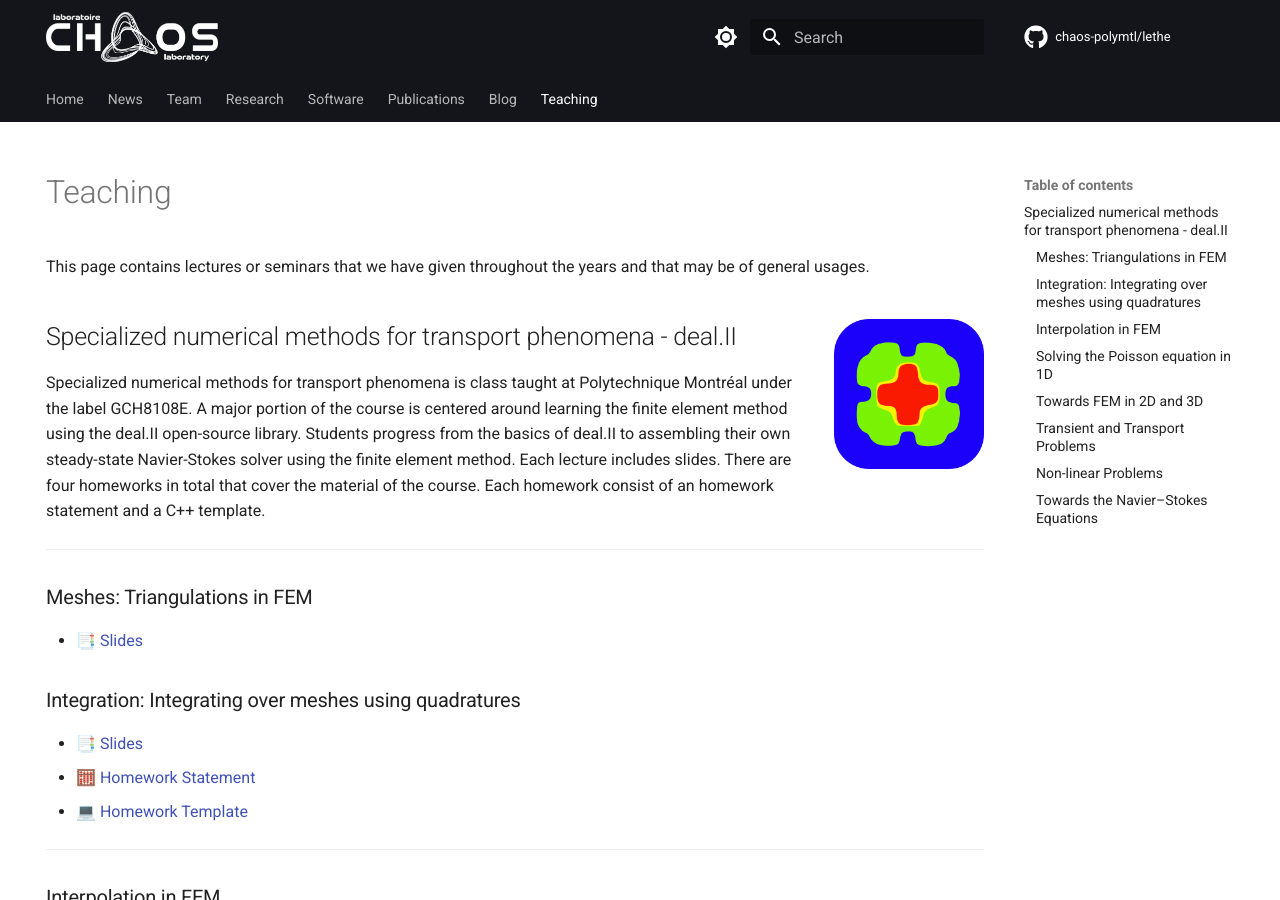
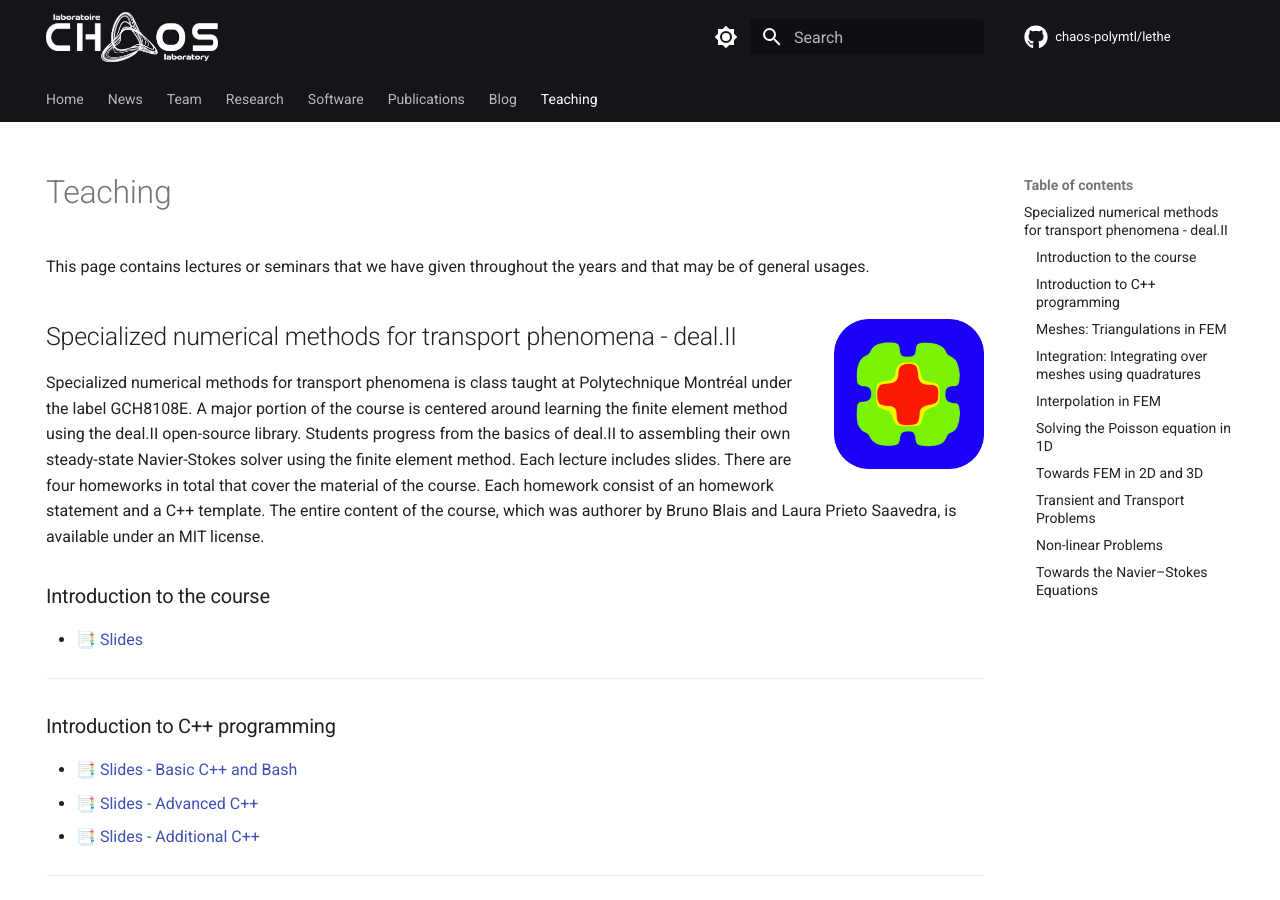
Before and after one commit to chaos-polymtl/chaos-lab, an MkDocs documentation site: the page built from docs/teaching.md, in a window 1280 px wide and 900 px high. Built offline with MkDocs 1.6.1 and Material for MkDocs 9.7.7, drawn with Linux system fonts in a browser that asks for light colours; comment, search, counter and statistics services are not loaded.

Commit message:
Add missing PDF and add also intro

```diff
--- a/docs/teaching.md
+++ b/docs/teaching.md
@@ -7,13 +7,26 @@ This page contains lectures or seminars that we have given throughout the years
 
 ## Specialized numerical methods for transport phenomena - deal.II ![deal.II logo](assets/dealii.png){ width="150" align=right }
 
-Specialized numerical methods for transport phenomena is class taught at Polytechnique Montréal under the label GCH8108E. A major portion of the course is centered around learning the finite element method using the deal.II open-source library. Students progress from the basics of deal.II to assembling their own steady-state Navier-Stokes solver using the finite element method. Each lecture includes slides. There are four homeworks in total that cover the material of the course. Each homework consist of an homework statement and a C++ template.
+Specialized numerical methods for transport phenomena is class taught at Polytechnique Montréal under the label GCH8108E. A major portion of the course is centered around learning the finite element method using the deal.II open-source library. Students progress from the basics of deal.II to assembling their own steady-state Navier-Stokes solver using the finite element method. Each lecture includes slides. There are four homeworks in total that cover the material of the course. Each homework consist of an homework statement and a C++ template. The entire content of the course, which was authorer by Bruno Blais and Laura Prieto Saavedra, is available under an MIT license.
+
+
+### Introduction to the course
+- 📑 [Slides](lectures/GCH8108E/slides/intro.pdf)
+
+---
+
+### Introduction to C++ programming
+- 📑 [Slides - Basic C++ and Bash](lectures/GCH8108E/slides/cpp_bash.pdf)
+- 📑 [Slides - Advanced C++](lectures/GCH8108E/slides/advanced_cpp.pdf)
+- 📑 [Slides - Additional C++](lectures/GCH8108E/slides/additional_cpp.pdf)
 
 
 ---
 
 ### Meshes: Triangulations in FEM
 - 📑 [Slides](lectures/GCH8108E/slides/triangulation.pdf)
+
+---
 
 
 ### Integration: Integrating over meshes using quadratures
```
Also changed, not shown: 4 other files.
